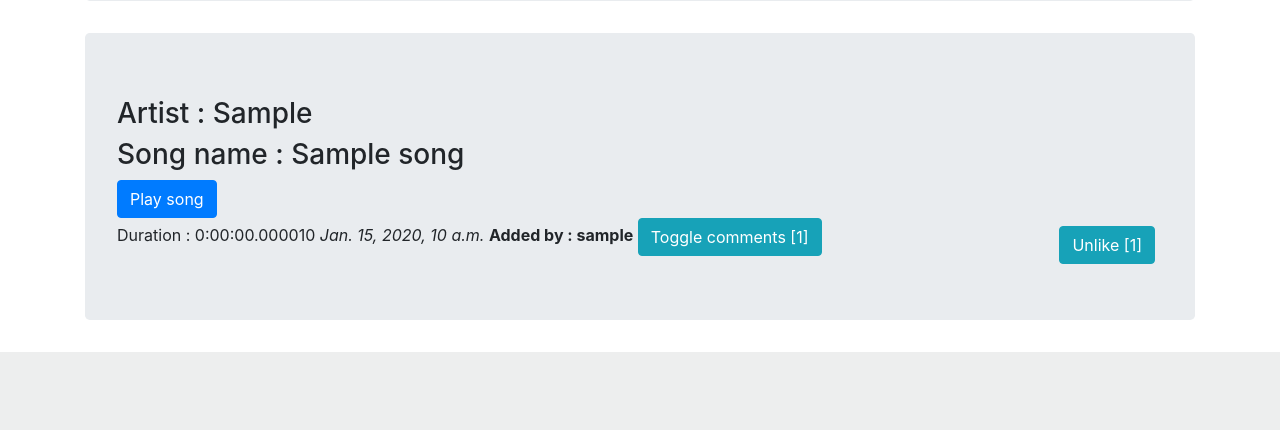
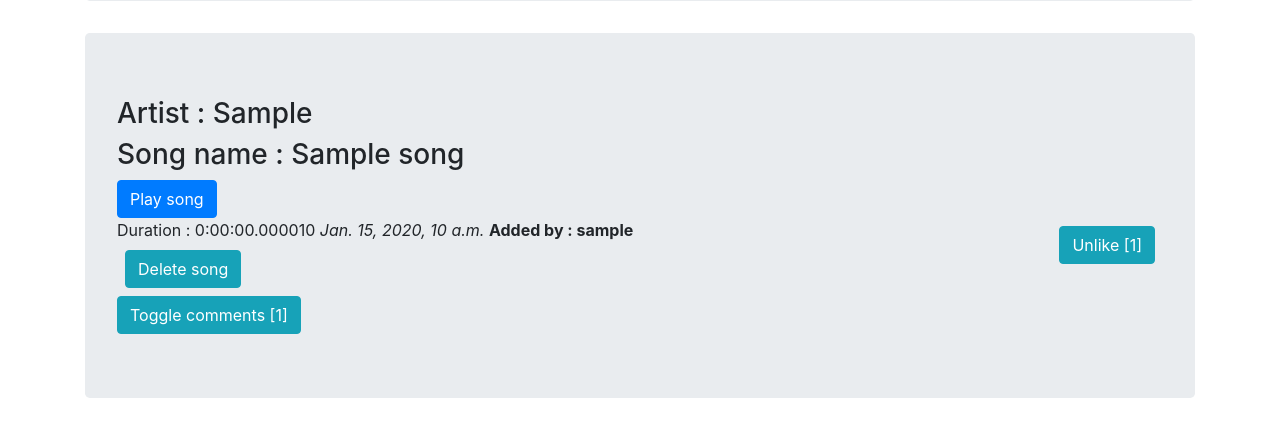
Before and after one commit to Susko35/music-tribes, a Django app: page /playlist_detail/1 in a window 1280 px wide. Shown: the part 458-888 px from the top of the page. Before the commit the page ends 810 px from the top, so only its background shows below. Run offline with Django 3.2, Linux system fonts and the light colour scheme; a user stored in the database is signed in; tables that the repository leaves empty hold one stand-in row (values such as "Sample post"); grey boxes marked "Sample" are stand-in pictures; some libraries are stand-ins or nearby versions.

Commit message:
User story 8 : Delete song, delete comment

```diff
--- a/MusicTribes/urls.py
+++ b/MusicTribes/urls.py
@@ -23,7 +23,7 @@ from Profile.views import login_view, register_view, logout_view, edit_user_view
 
 from Tribe.views import home_view, add_tribe_view, tribe_detail_view, join_tribe_view, kick_member_view, leave_tribe_view, send_message_view, delete_message_view
 
-from Playlist.views import create_playlist_view, playlist_edit_view, playlist_delete_view, playlist_detail_view, add_song_view, like_unlike_view, send_comment_view
+from Playlist.views import create_playlist_view, playlist_edit_view, playlist_delete_view, playlist_detail_view, add_song_view, like_unlike_view, send_comment_view, delete_song_view, delete_comment_view
 
 urlpatterns = [
     path('admin/', admin.site.urls),
@@ -49,5 +49,6 @@ urlpatterns = [
     path('add_song/<int:id>', add_song_view, name='add_song'),
     path('like_unlike/<int:id>/<int:play_id>',like_unlike_view , name="like_unlike"),
     path('send_comment/<int:id>/<int:play_id>', send_comment_view, name='send_comment'),
-
+    path('delete_song/<int:id>', delete_song_view, name='delete_song'),
+    path('delete_comment/<int:id>', delete_comment_view, name='delete_comment'),
 ]+ static(settings.MEDIA_URL, document_root=settings.MEDIA_ROOT)
--- a/Playlist/views.py
+++ b/Playlist/views.py
@@ -203,3 +203,35 @@ def send_comment_view(request, id, play_id):
     else:
         messages.info(request, ('Only members can comment on Songs!'))
         return HttpResponseRedirect(reverse('playlist_detail', args=[play_id,]))
+
+
+def delete_song_view(request, id):
+    Song=get_object_or_404(song, pk=id)
+    return_id=Song.playlist.id
+    if request.method == 'POST':
+        if request.user == Song.playlist.tribe.chieftain or request.user == Song.user_added or request.user.is_staff:
+            context ={}
+            Song.delete()
+            messages.info(request, ('Song deleted successfuly'))
+            return HttpResponseRedirect(reverse('playlist_detail', args=[return_id,]))
+
+    else:
+        messages.info(request, ('You can delete songs only by clicking delete button .'))
+        return HttpResponseRedirect(reverse('playlist_detail', args=[return_id,]))
+
+
+def delete_comment_view(request, id):
+    Comment=get_object_or_404(comment, pk=id)
+    return_id=Comment.song.playlist.id
+    if request.method == 'POST':
+        if request.user == Comment.song.playlist.tribe.chieftain or request.user == Comment.user or request.user.is_staff:
+            context ={}
+            Comment.song.number_comments=Comment.song.number_comments-1
+            Comment.song.save()
+            Comment.delete()
+            messages.info(request, ('Comment deleted successfuly'))
+            return HttpResponseRedirect(reverse('playlist_detail', args=[return_id,]))
+
+    else:
+        messages.info(request, ('You can delete comments only by clicking delete button .'))
+        return HttpResponseRedirect(reverse('playlist_detail', args=[return_id,]))
--- a/Templates/MusicTribes/Playlist/playlist_detail.html
+++ b/Templates/MusicTribes/Playlist/playlist_detail.html
@@ -46,10 +46,15 @@
         {% else %}
         <button class="btn btn-warning">Number of likes : {{i.number_likes}}</button>
         {% endif %}
+        {% if request.user == i.playlist.tribe.chieftain or request.user == i.user_added or request.user.is_staff %}
+        <form action="{% url 'delete_song' i.id %}" method="POST">
+            {% csrf_token %}
+            <button class="btn btn-info m-2" type="submit"  style="margin:10px;">Delete song</button>
+        </form>
         {% endif %}
+    {% endif %}
+    <button class="target btn btn-info">Toggle comments [{{i.number_comments}}]</button>
 
-    <button class="target btn btn-info">Toggle comments [{{i.number_comments}}]</button>
-        {% if comments %}
     <div id="comment_div"class="comment_div">
         <h4>Comments:</h4>
         {% for comm in comments %}
@@ -66,11 +71,16 @@
                     <i>{{comm.time_posted}}</i>
                     <br>{{comm.text}}
                     </p>
+                    {% if request.user == i.playlist.tribe.chieftain or request.user == comm.user or request.user.is_staff %}
+                    <form action="{% url 'delete_comment' comm.id %}" method="POST">
+                        {% csrf_token %}
+                        <button class="btn btn-danger m-2" type="submit"  style="margin:10px;">Delete comment</button>
+                    </form>
+                    {% endif %}
                 </div>
             {% endif %}
         {% endfor %}
 
-        {% endif %}
         {% if i.number_comments == 0 %}
         <h4>There are no comments, be first !</h4>
         {% endif %}
@@ -79,7 +89,7 @@
         <form action="{% url 'send_comment' i.id playlist.id %}" method="post">
             {% csrf_token %}
             {{comment_form.as_p}}
-            <input  type="submit" value="Comment">
+            <input  type="submit" class="btn btn-primary" value="Comment">
         </form>
         {% endif %}
         </div>
--- a/Templates/MusicTribes/home.html
+++ b/Templates/MusicTribes/home.html
@@ -14,7 +14,7 @@
 
 
 {% if not chief_tribes %}
-        <h3>You are not chief of a Tribe yet. Create a tribe.</h3>
+        <h6>You are not chief of a Tribe yet. Create a tribe.</h6>
 {% else %}
     <hr>
     <h4>Your Tribes: </h4>
```
Lines whose indentation alone changed are shown as unchanged.
